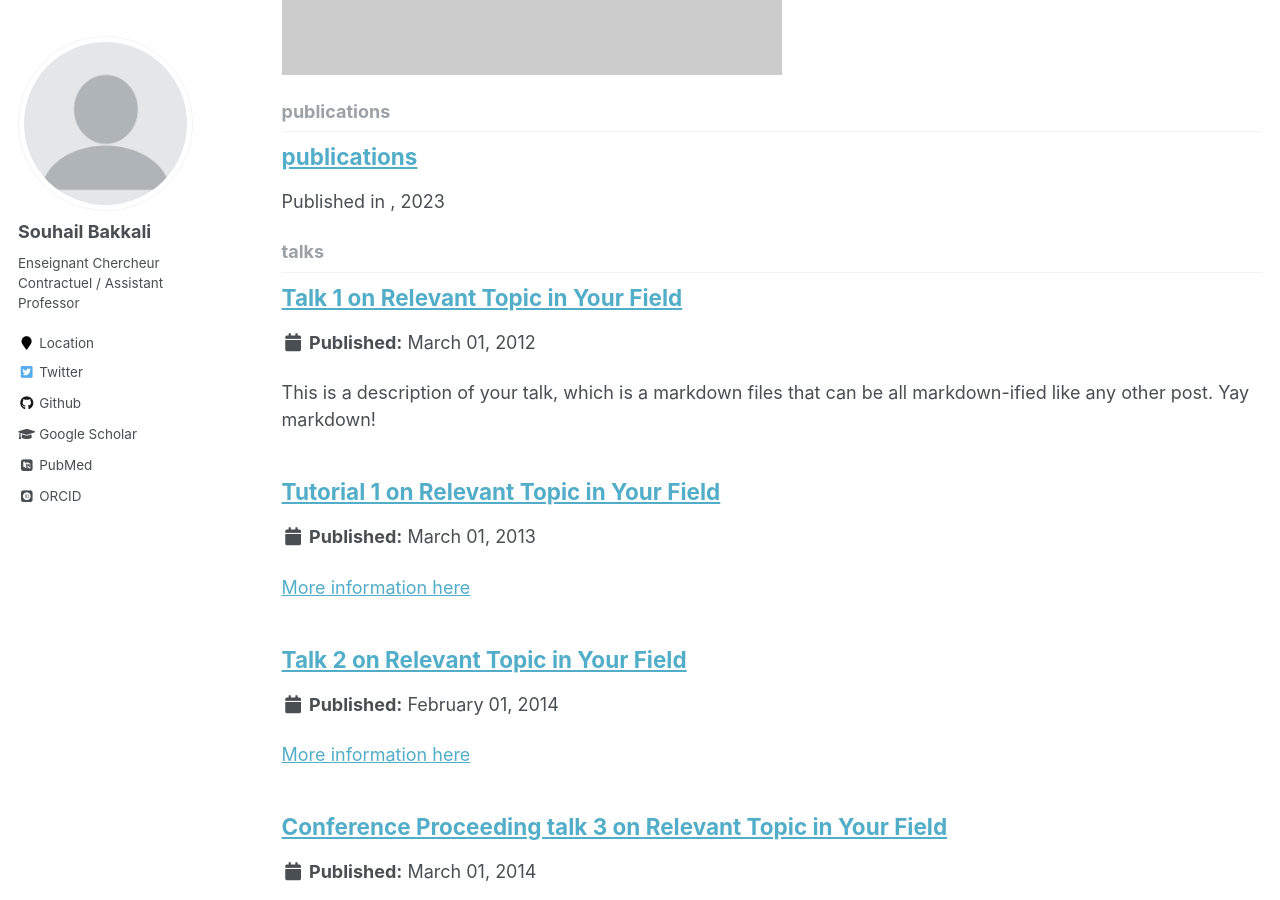
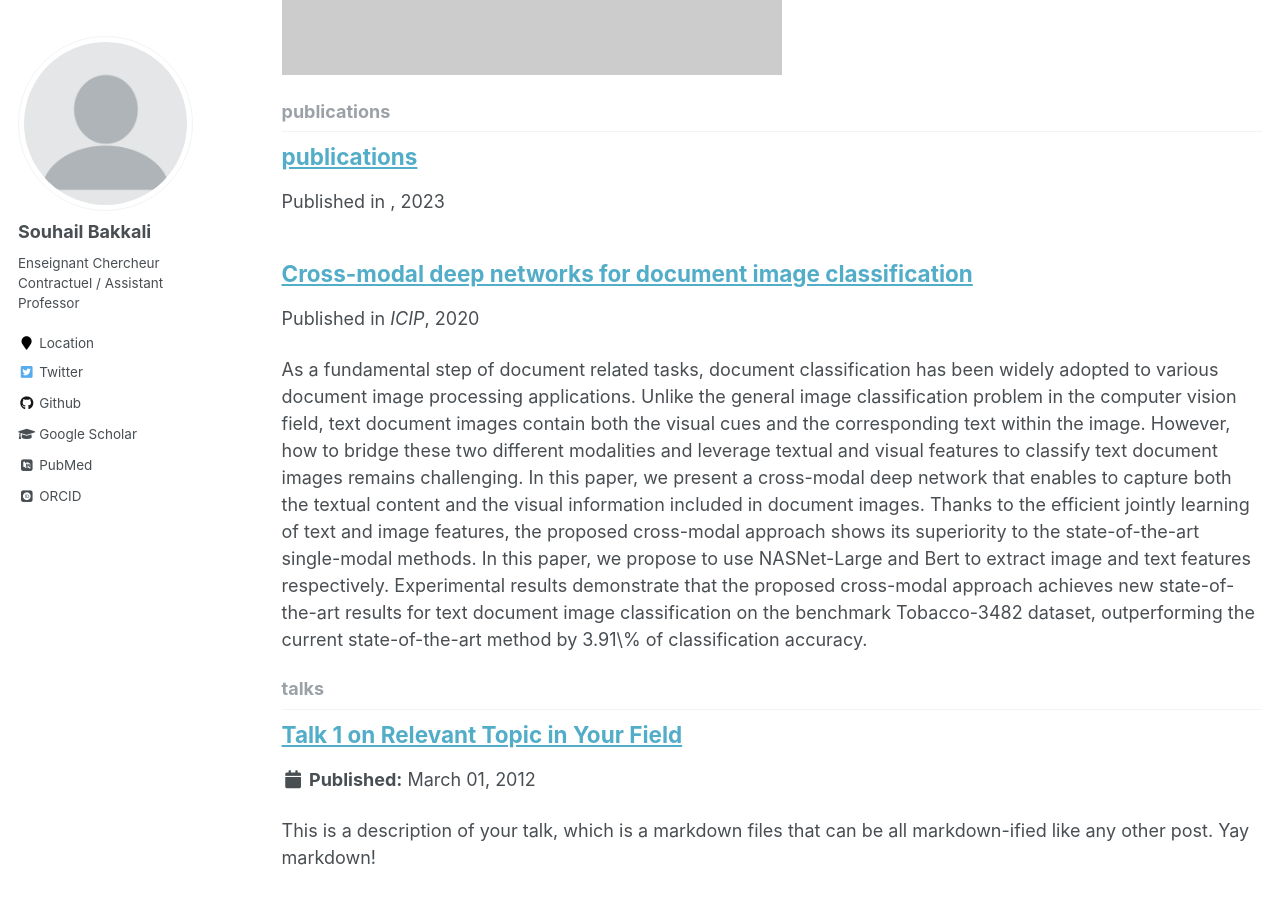
Before and after one commit to Sbakkalii/Sbakkalii.github.io, a Jekyll site: the page built from _pages/collection-archive.html, in a window 1280 px wide and 900 px high, scrolled down 1029 px. Built offline with Jekyll 4.4.1, drawn with Linux system fonts in a browser that asks for light colours; some web fonts are replaced.

Commit message:
Update icip.md

```diff
--- a/_publications/icip.md
+++ b/_publications/icip.md
@@ -1,3 +1,13 @@
+---
+title: "Cross-modal deep networks for document image classification"
+collection: publications
+permalink: /publication/icip
+#excerpt: ''
+date: 2020-10-1
+venue: 'ICIP'
+#paperurl: 'https://arxiv.org/pdf/1911.03567.pdf'
+#citation: 'Bakkali, S., Ming, Z., Coustaty, M., & Rusiñol, M. (2020, October). Cross-modal deep networks for document image classification. In 2020 IEEE International Conference on Image Processing (ICIP) (pp. 2556-2560). IEEE. (Core rang B)'
+---
 As a fundamental step of document related tasks, document classification has been widely adopted to various document image processing applications. Unlike the general image classification problem in the computer vision field, text document images contain both the visual cues and the corresponding text within the image. However, how to bridge these two different modalities and leverage textual and visual features to classify text document images remains challenging. In this paper, we present a cross-modal deep network that enables to capture both the textual content and the visual information included in document images. Thanks to the efficient jointly learning of text and image features, the proposed cross-modal approach shows its superiority to the state-of-the-art single-modal methods. In this paper, we propose to use NASNet-Large and Bert to extract image and text features respectively. Experimental results demonstrate that the proposed cross-modal approach achieves new state-of-the-art results for text document image classification on the benchmark Tobacco-3482 dataset, outperforming the current state-of-the-art method by 3.91\% of classification accuracy.
 
 [Download Full paper](https://arxiv.org/pdf/1911.03567.pdf)
```
